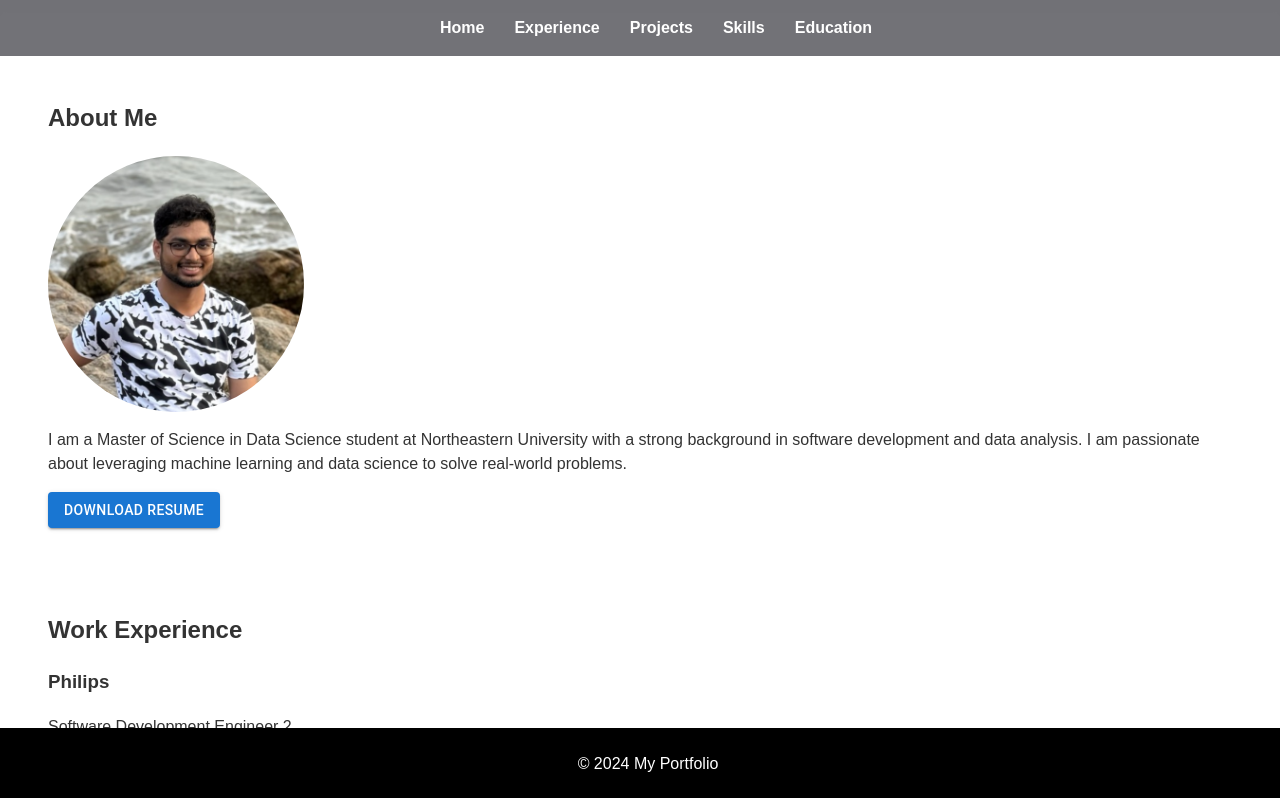
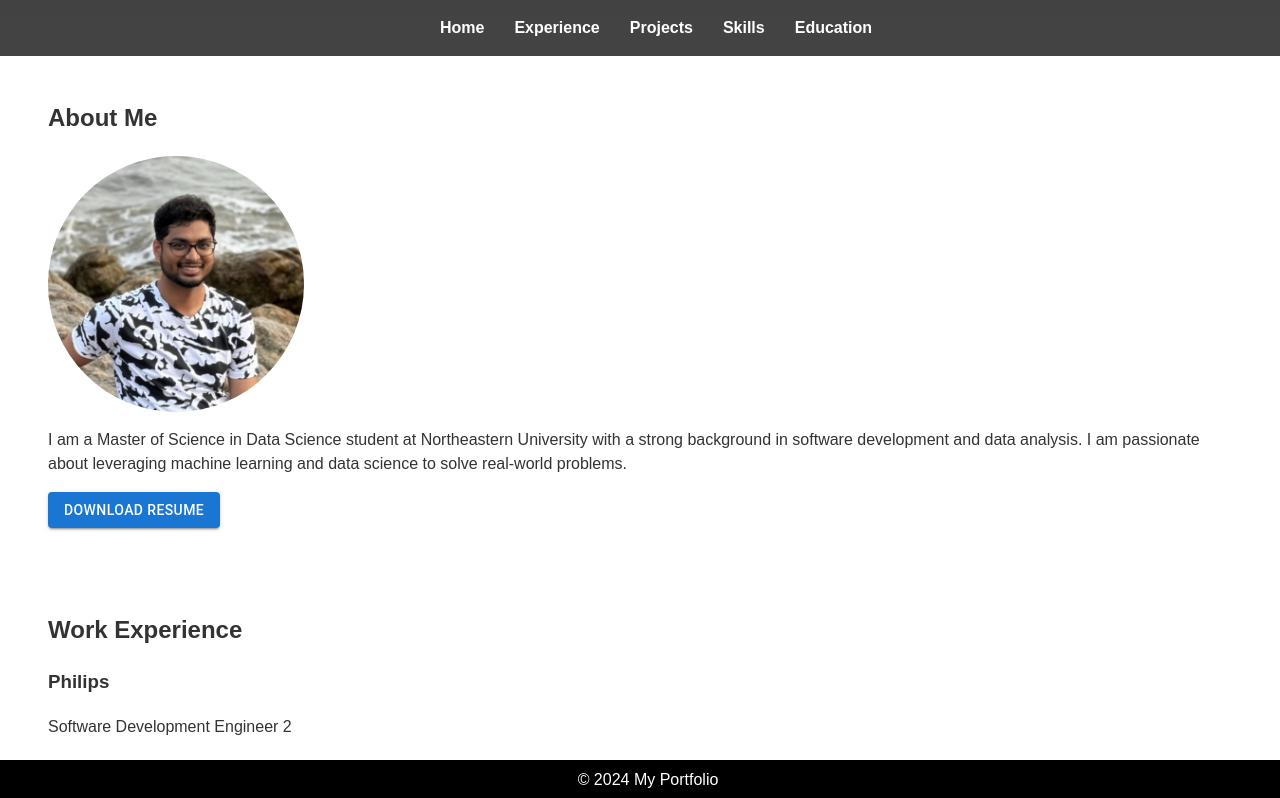
Before and after one commit to tarun-etikala/tarun-etikala.github.io, a React (Vite) app: page / in a window 1280 px wide. Shown: the top 798 px of the page. Built offline with nearby package versions, Linux system fonts and the light colour scheme.

Commit message:
footer height change

```diff
--- a/src/components/Footer.tsx
+++ b/src/components/Footer.tsx
@@ -8,12 +8,17 @@ const FooterContainer = styled.footer`
   text-align: center;
   position: fixed;
   width: 100%;
+  height: 1.5rem;
   bottom: 0;
+`;
+const FooterText = styled.p`
+  margin: 0;
+  line-height: 1.5rem;
 `;
 
 const Footer: React.FC = () => (
   <FooterContainer>
-    <p>© 2024 My Portfolio</p>
+    <FooterText>© 2024 My Portfolio</FooterText>
   </FooterContainer>
 );
 
--- a/src/components/Header.tsx
+++ b/src/components/Header.tsx
@@ -3,15 +3,15 @@ import { Link } from "react-scroll";
 import styled from "styled-components";
 
 const HeaderContainer = styled.header`
-  background-color: #5f5f65e0;
+  background-color: #282828de;
   padding: ${({ theme }) => theme.spacing.medium};
   color: white;
   text-align: center;
   position: fixed;
   width: 100%;
   top: 0;
-  -webkit-backdrop-filter: blur(5px);
-  backdrop-filter: blur(5px);
+  -webkit-backdrop-filter: blur(3px);
+  backdrop-filter: blur(3px);
   z-index: 9999;
 `;
 
```
